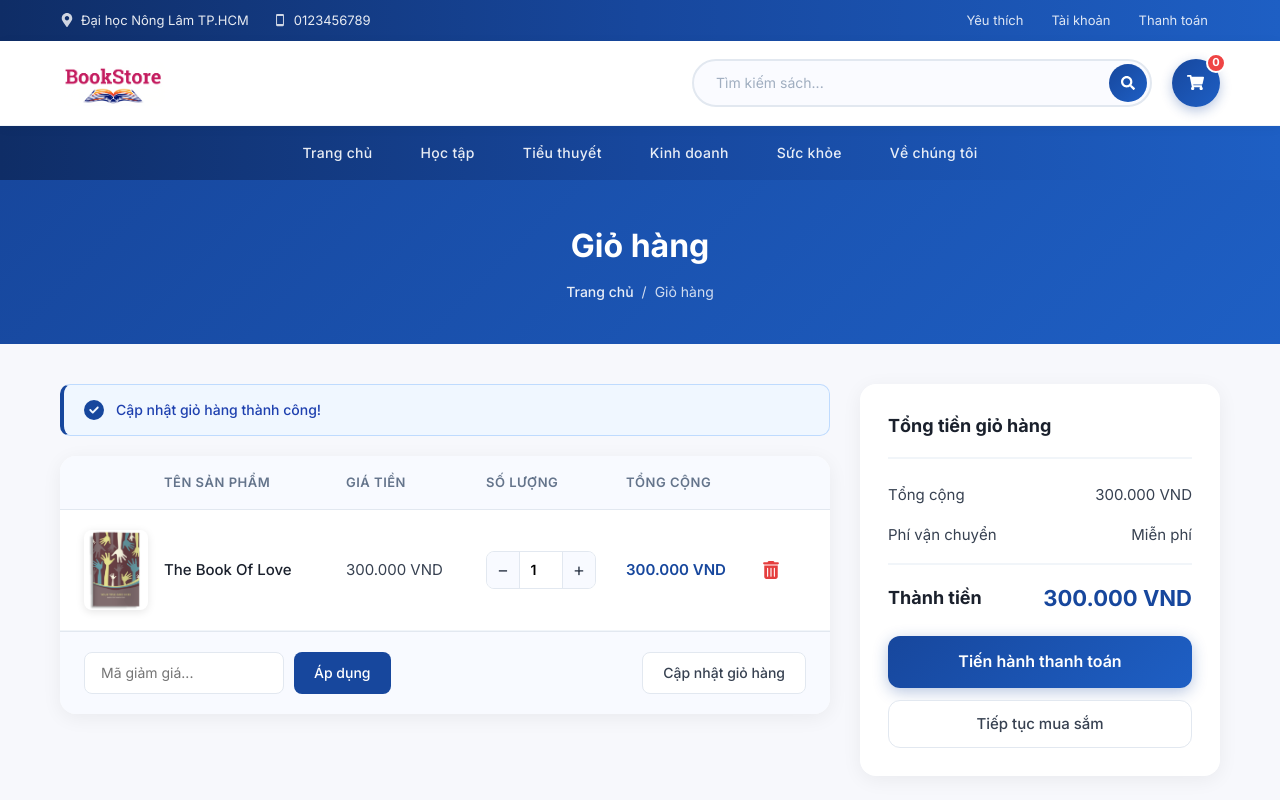
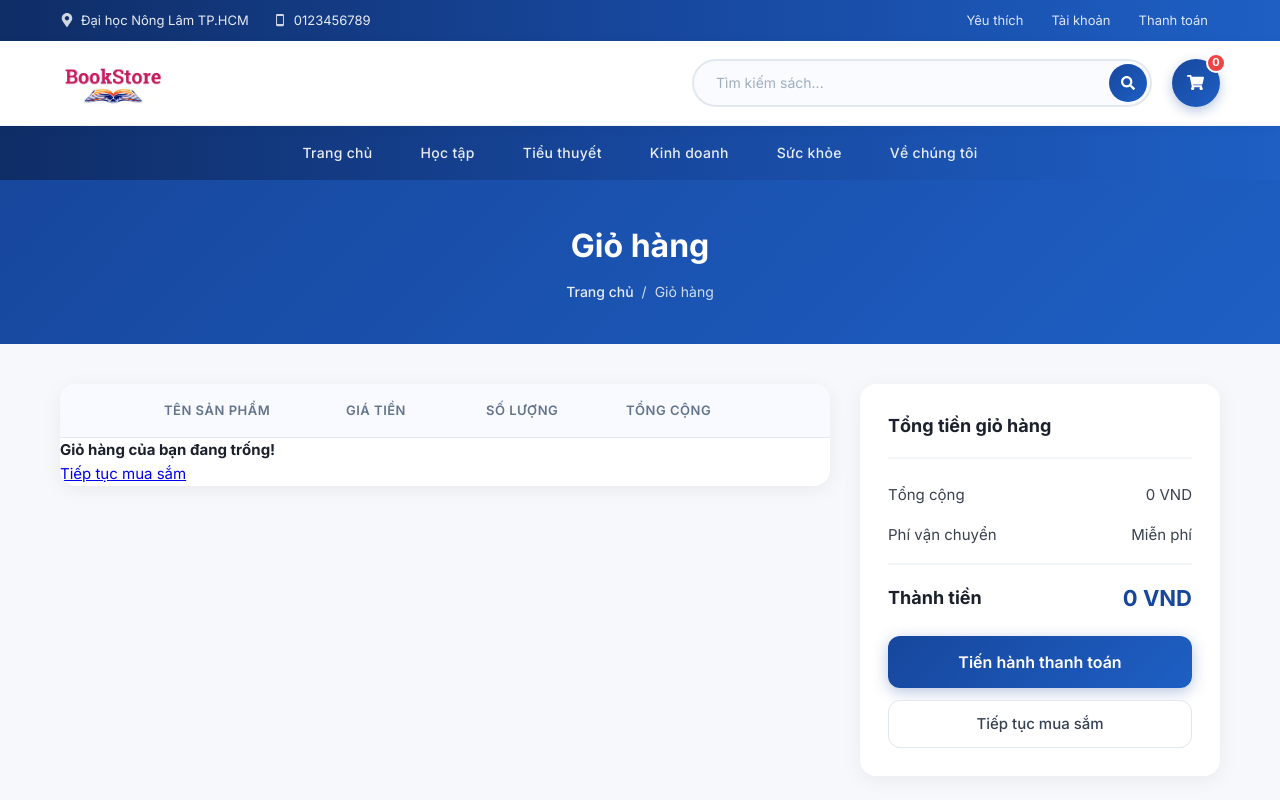
Before and after one commit to CheBaoHuy/BookStore, a React (Create React App) app in the folder frontend/: page /cart in a window 1280 px wide. Shown: the top 800 px of the page. Built offline with nearby package versions, Linux system fonts and the light colour scheme.

Commit message:
fix header and cart

```diff
--- a/frontend/src/components/header/Header.tsx
+++ b/frontend/src/components/header/Header.tsx
@@ -1,4 +1,3 @@
-
 import React from "react";
 import "./Header.css";
 
@@ -9,10 +8,24 @@ import {
 } from "react-icons/fa";
 
 import { IoMdPhonePortrait } from "react-icons/io";
+import { useSelector } from "react-redux";
+import { RootState } from "../../redux/store";
 
 import logo from "../../images/logo_green.png";
 
 export const Header = () => {
+    const { cartItems } = useSelector((state: RootState) => state.carts);
+    const cartCount = cartItems.reduce((total, item) => total + (item.cartTotal || 1), 0);
+
+    const storedUser = localStorage.getItem("user");
+    const user = storedUser ? JSON.parse(storedUser) : null;
+
+    const handleLogout = () => {
+        localStorage.removeItem("user");
+        localStorage.removeItem("token");
+        window.location.href = "/";
+    };
+
     return (
         <>
             {/* TOP BAR */}
@@ -46,9 +59,29 @@ export const Header = () => {
                                 <li className="menu-item">
                                     <a href="/">Yêu thích</a>
                                 </li>
-                                <li className="menu-item">
-                                    <a href="/login">Tài khoản</a>
-                                </li>
+                                {user ? (
+                                    <>
+                                        {user.role === "ADMIN" && (
+                                            <li className="menu-item">
+                                                <a href="/admin" style={{ color: "#fef08a", fontWeight: "bold" }}>Quản trị</a>
+                                            </li>
+                                        )}
+                                        <li className="menu-item">
+                                            <a href="/profile" style={{ color: "rgba(255, 255, 255, 0.9)", fontWeight: "600", textDecoration: "none" }} title="Xem thông tin cá nhân">
+                                                Hi, {user.fullName || user.username}
+                                            </a>
+                                        </li>
+                                        <li className="menu-item">
+                                            <button onClick={handleLogout} style={{ background: "none", border: "none", color: "#feb2b2", fontWeight: "600", cursor: "pointer", padding: 0 }}>
+                                                Đăng xuất
+                                            </button>
+                                        </li>
+                                    </>
+                                ) : (
+                                    <li className="menu-item">
+                                        <a href="/login">Tài khoản</a>
+                                    </li>
+                                )}
                                 <li className="menu-item">
                                     <a href="/checkout">Thanh toán</a>
                                 </li>
@@ -92,7 +125,7 @@ export const Header = () => {
                                 <a href="/cart" className="mini-cart-link" aria-label="Giỏ hàng">
                                     <div className="mini-cart">
                                         <FaShoppingCart />
-                                        <span className="cart-count">0</span>
+                                        <span className="cart-count">{cartCount}</span>
                                     </div>
                                 </a>
 
--- a/frontend/src/pages/cartScreen/Cart.tsx
+++ b/frontend/src/pages/cartScreen/Cart.tsx
@@ -1,12 +1,38 @@
-import React from "react";
+import React, { useEffect } from "react";
 import './Cart.css';
 import { Header } from "../../components/header/Header";
 import { Footer } from "../../components/footer/Footer";
-import ProductCart from "../../images/ProductImages/book17.png";
-import { FaCircleCheck } from "react-icons/fa6";
-import { FaTrashCan } from "react-icons/fa6";
+import { useSelector, useDispatch } from "react-redux";
+import { RootState } from "../../redux/store";
+import { addToCart, removeFromCart, decreaseCart, clearCart, getTotals } from "../../redux/reducer/CartReducer";
+import { Product } from "../../models";
+import { FaCircleCheck, FaTrashCan } from "react-icons/fa6";
+import centerImg4 from "../../images/center-4.jpg"; // Default fallback
 
 function Cart() {
+    const dispatch = useDispatch();
+    const { cartItems, cartTotalAmount } = useSelector((state: RootState) => state.carts);
+
+    useEffect(() => {
+        dispatch(getTotals());
+    }, [cartItems, dispatch]);
+
+    const handleAddToCart = (product: Product) => {
+        dispatch(addToCart(product));
+    };
+
+    const handleDecreaseCart = (product: Product) => {
+        dispatch(decreaseCart(product));
+    };
+
+    const handleRemoveFromCart = (product: Product) => {
+        dispatch(removeFromCart(product));
+    };
+
+    const handleClearCart = () => {
+        dispatch(clearCart());
+    };
+
     return (
         <div className="cart-page">
             <Header />
@@ -27,10 +53,12 @@ function Cart() {
             <div className="cart-content">
                 {/* LEFT: ITEMS */}
                 <div>
+                    {cartItems.length > 0 && (
                         <div className="cart-notification">
                             <FaCircleCheck className="cart-check-icon" />
                             <span>Cập nhật giỏ hàng thành công!</span>
                         </div>
+                    )}
 
                     <div className="cart-table-card">
                         {/* Header */}
@@ -44,24 +72,39 @@ function Cart() {
                         </div>
 
                         {/* Items */}
-                        <div className="cart-item-row">
-                            <img className="cart-item-img" src={ProductCart} alt="The Book Of Love" />
-                            <div className="cart-item-name">The Book Of Love</div>
-                            <div className="cart-item-price">300.000 VND</div>
+                        {cartItems.length === 0 ? (
+                            <div className="text-center py-5">
+                                <h4>Giỏ hàng của bạn đang trống!</h4>
+                                <a href="/" className="btn btn-primary mt-3">Tiếp tục mua sắm</a>
+                            </div>
+                        ) : (
+                            cartItems.map((item) => (
+                                <div className="cart-item-row" key={item.id}>
+                                    <img className="cart-item-img" src={item.image || centerImg4} alt={item.title} />
+                                    <div className="cart-item-name">
+                                        <strong>{item.title}</strong>
+                                        <div className="text-muted" style={{ fontSize: "12px" }}>{item.author}</div>
+                                    </div>
+                                    <div className="cart-item-price">{item.currentPrice.toLocaleString("vi-VN")} VND</div>
                                     <div>
                                         <div className="cart-qty-controls">
-                                    <button className="cart-qty-btn">−</button>
-                                    <input className="cart-qty-input" type="number" value={1} min={1} readOnly />
-                                    <button className="cart-qty-btn">+</button>
+                                            <button className="cart-qty-btn" onClick={() => handleDecreaseCart(item)}>−</button>
+                                            <input className="cart-qty-input" type="number" value={item.cartTotal || 1} min={1} readOnly />
+                                            <button className="cart-qty-btn" onClick={() => handleAddToCart(item)}>+</button>
                                         </div>
                                     </div>
-                            <div className="cart-item-subtotal">300.000 VND</div>
-                            <button className="cart-delete-btn" aria-label="Xóa">
+                                    <div className="cart-item-subtotal">
+                                        {((item.cartTotal || 1) * item.currentPrice).toLocaleString("vi-VN")} VND
+                                    </div>
+                                    <button className="cart-delete-btn" onClick={() => handleRemoveFromCart(item)} aria-label="Xóa">
                                         <FaTrashCan />
                                     </button>
                                 </div>
+                            ))
+                        )}
 
                         {/* Actions */}
+                        {cartItems.length > 0 && (
                             <div className="cart-actions-bar">
                                 <div className="coupon-form">
                                     <input
@@ -71,8 +114,11 @@ function Cart() {
                                     />
                                     <button className="coupon-btn">Áp dụng</button>
                                 </div>
-                            <button className="update-cart-btn">Cập nhật giỏ hàng</button>
+                                <button className="update-cart-btn btn-danger text-white bg-danger border-0" onClick={handleClearCart}>
+                                    Xóa sạch giỏ hàng
+                                </button>
                             </div>
+                        )}
                     </div>
                 </div>
 
@@ -82,7 +128,7 @@ function Cart() {
 
                     <div className="order-summary-row">
                         <span>Tổng cộng</span>
-                        <span>300.000 VND</span>
+                        <span>{cartTotalAmount.toLocaleString("vi-VN")} VND</span>
                     </div>
                     <div className="order-summary-row">
                         <span>Phí vận chuyển</span>
@@ -90,13 +136,19 @@ function Cart() {
                     </div>
                     <div className="order-summary-row total">
                         <span>Thành tiền</span>
-                        <span className="order-total-price">300.000 VND</span>
+                        <span className="order-total-price">{cartTotalAmount.toLocaleString("vi-VN")} VND</span>
                     </div>
 
-                    <a href="/checkout" className="checkout-btn">
+                    {cartItems.length > 0 ? (
+                        <a href="/checkout" className="checkout-btn text-center text-white" style={{ textDecoration: "none" }}>
                             Tiến hành thanh toán
                         </a>
-                    <a href="/" className="continue-shopping-btn">
+                    ) : (
+                        <button className="checkout-btn text-center text-white w-100 border-0 opacity-50" disabled>
+                            Tiến hành thanh toán
+                        </button>
+                    )}
+                    <a href="/" className="continue-shopping-btn text-center" style={{ textDecoration: "none" }}>
                         Tiếp tục mua sắm
                     </a>
                 </div>
```
Lines whose indentation alone changed are shown as unchanged.
